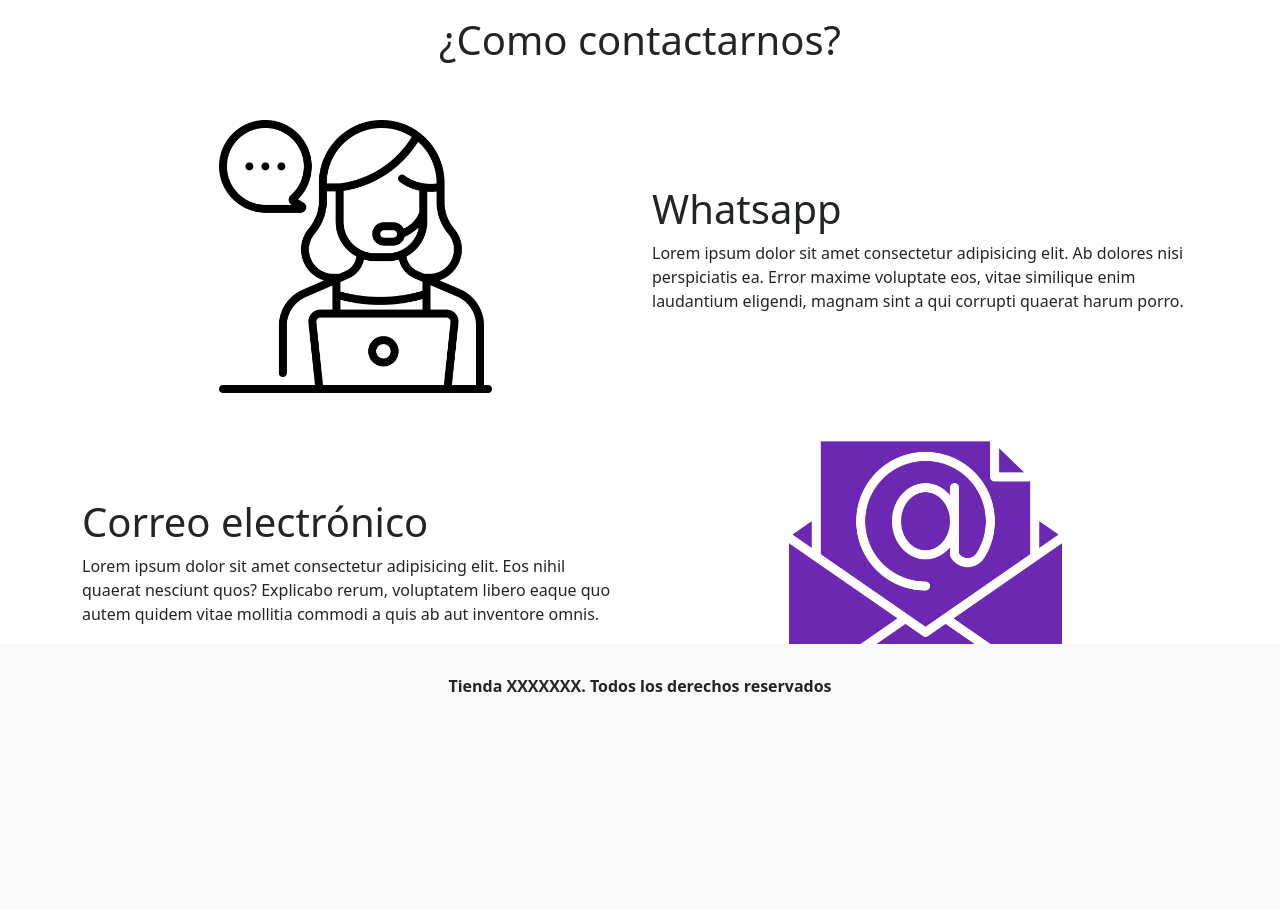
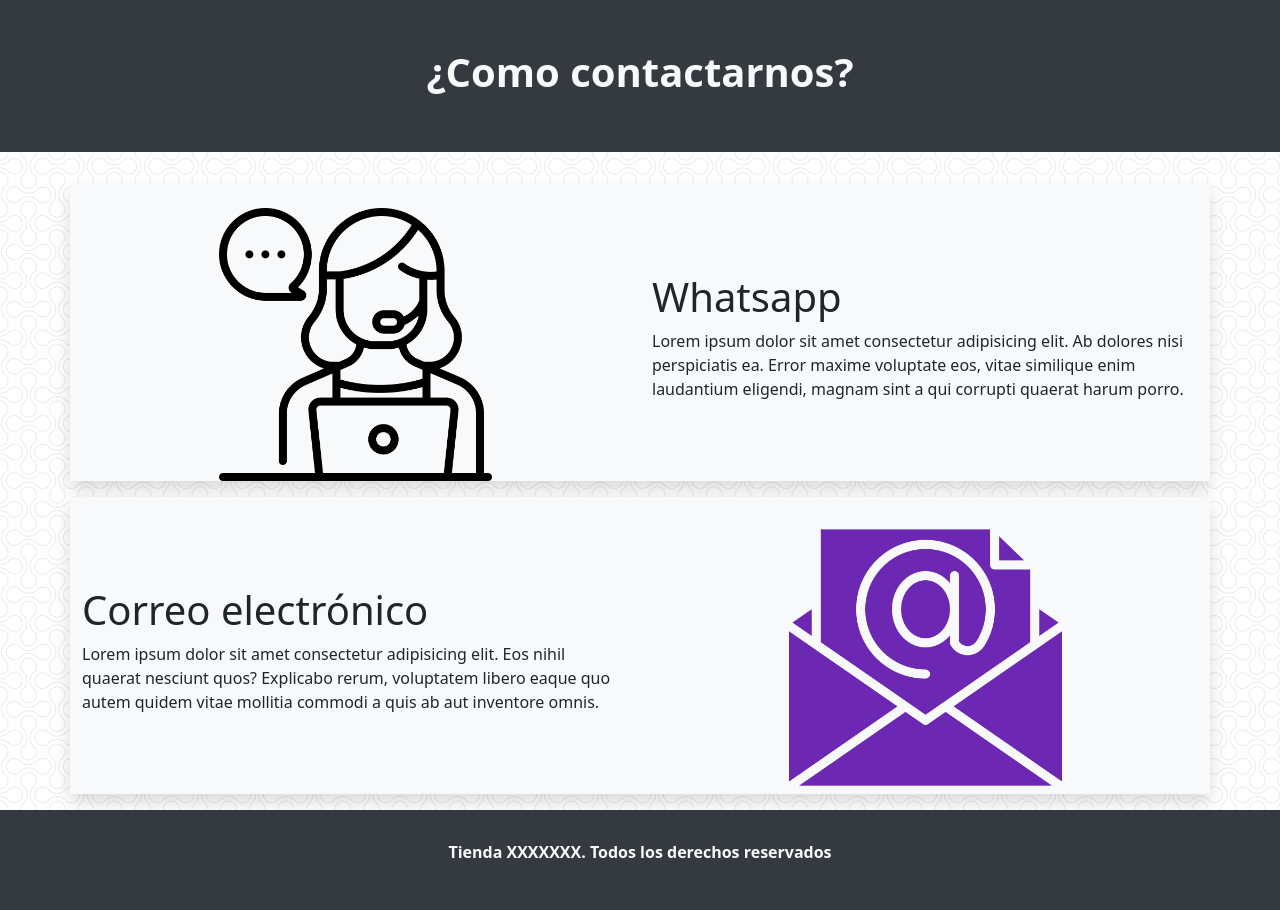
Before and after one commit to emiliooarrig/tienda-chinos-main, a PHP site: page /contacto/contacto.php in a window 1280 px wide. Shown: the part 56-966 px from the top of the page. Before the commit the page ends 748 px from the top, so only its background shows below. Run offline with PHP 8.4, Linux system fonts and the light colour scheme.

Commit message:
Cambios en los estilos del .php de contacto

```diff
--- a/contacto/contacto.php
+++ b/contacto/contacto.php
@@ -10,7 +10,7 @@
     <title>Contacto</title>
 </head>
 
-<body>
+<body style="background: url(../img/double-bubble-outline.png);">
 
 
     <nav class="navbar navbar-expand-lg navbar-light bg-light">
@@ -39,13 +39,13 @@
     </nav>
 
 
-    <div class="container mt-3 mb-3 text-center">
-        <h1> ¿Como contactarnos? </h1>
+    <div class="container-fluid mb-3 text-center text-light p-5" style="background-color: #343A40;">
+        <h1 class = "fw-bolder"> ¿Como contactarnos? </h1>
     </div>
 
     <div class="container d-flex flex-column justify-content-around">
 
-        <div class="row row-cols-1 row-cols-md-2 g-4 mt-3">
+        <div class="row row-cols-1 row-cols-md-2 g-4 mt-3 bg-light shadow">
             <div class="col d-flex justify-content-center">
                 <img src="contacto-img.png" alt="" class="w-50">
             </div>
@@ -58,7 +58,7 @@
             </div>
         </div>
 
-        <div class="row row-cols-1 row-cols-md-2 g-4 mt-3">
+        <div class="row row-cols-1 row-cols-md-2 g-4 mt-3 bg-light shadow">
             <div class="col d-flex flex-column justify-content-center">
                 <h1> Correo electrónico </h1>
                 <p>
@@ -74,7 +74,7 @@
     </div>
 
 
-    <footer class="container-fluid d-flex align-items-center justify-content-center bg-light fixed-bottom" style="height: 100px;">
+    <footer class="container-fluid d-flex align-items-center justify-content-center text-light mt-3" style="height: 100px; background-color: #343A40;">
         <p class="fw-bolder">
             Tienda XXXXXXX. Todos los derechos reservados
         </p>
```
